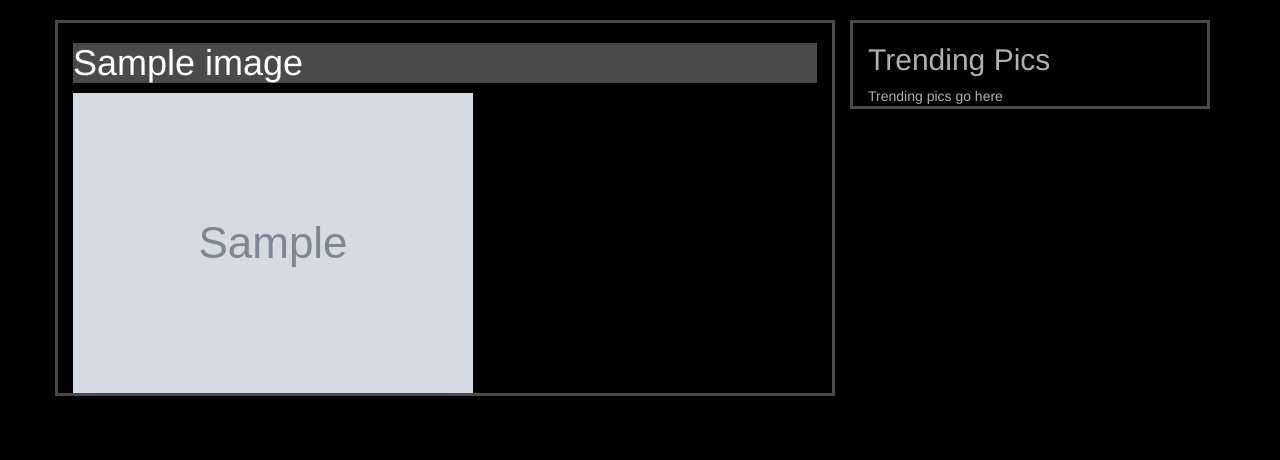
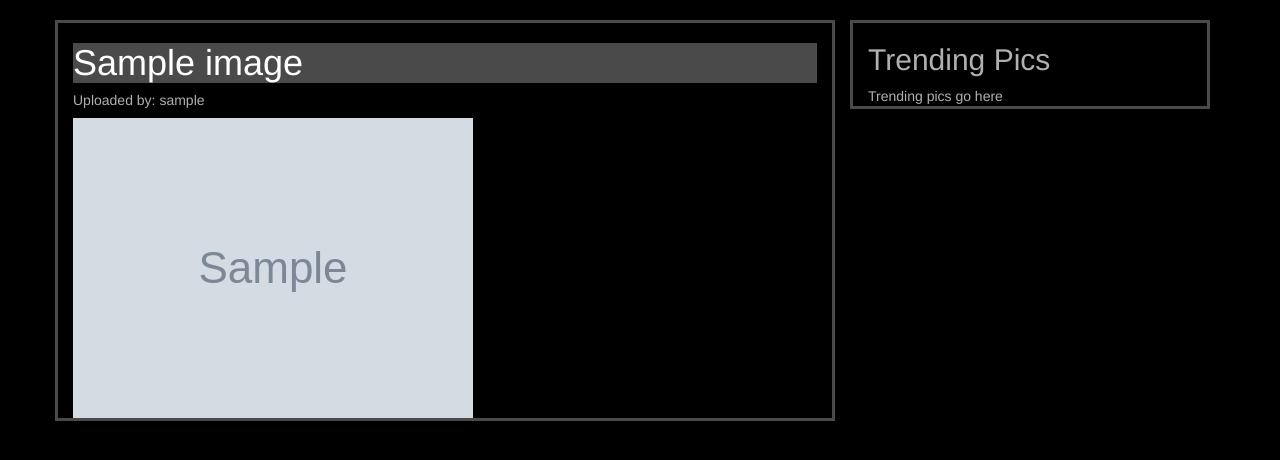
Before and after one commit to mcardillo55/imagesite, a Django app: template images/templates/view.html in a window 1280 px wide. Shown: the part 52-512 px from the top of the page. Run offline with Django 3.2, Linux system fonts and the light colour scheme; the template is opened without the code that fills it: values that come from a table or form of the project are taken from there, others are empty; tables that the repository leaves empty hold one stand-in row (values such as "Sample post"); grey boxes marked "Sample" are stand-in pictures; parts of the project's set-up code (start-up, migrations or seed data) failed here and were passed over; some libraries are stand-ins or nearby versions.

Commit message:
Added uploaded_by field to Images and display that info on the image view page

```diff
--- a/images/models.py
+++ b/images/models.py
@@ -14,3 +14,4 @@ class Image(models.Model):
     file = models.ImageField(upload_to=content_file_name)
     img_hash = models.CharField(max_length=20)
     created_at = models.DateTimeField(auto_now=True)
+    uploaded_by = models.ForeignKey('auth.User', blank=True, null=True)
--- a/images/templates/view.html
+++ b/images/templates/view.html
@@ -5,6 +5,7 @@
             <div class="row">
                 <div class="col-md-8" id="view-post">
                     <h1>{{ image.title }}</h1>
+                    <h5>Uploaded by: {% if image.uploaded_by %}{{ image.uploaded_by }}{% else %}Anonymous{% endif %}</h5>
                     <img class="img-responsive post-image" src="{{ image.file.url }}">
                 </div>
                 <div class="col-md-4">
--- a/images/views.py
+++ b/images/views.py
@@ -30,6 +30,8 @@ def submit(request):
         if form.is_valid():
             newImage = form.save(commit=False)
             newImage.img_hash = getHash()
+            if request.user.is_authenticated():
+                newImage.uploaded_by = request.user
             newImage.save()
         return render(request, "submit_post.html", {'newImage': newImage})
     form = UploadImageForm()
```
Also changed, not shown: images/migrations/0004_image_uploaded_by.py (added).
